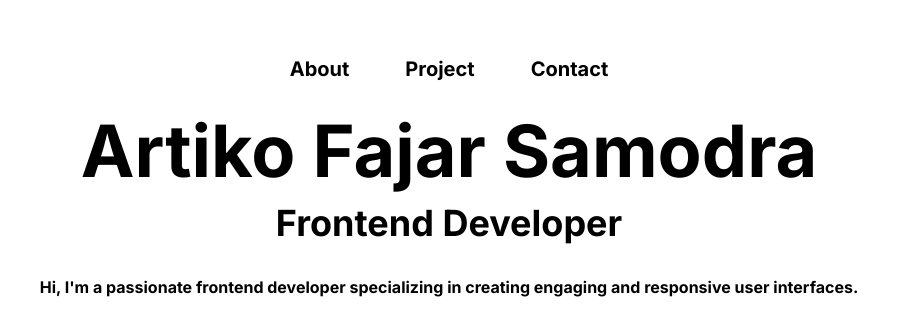
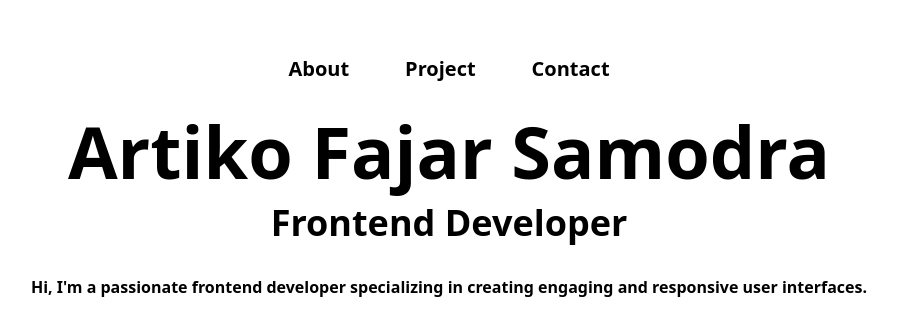
Before and after one commit to artikosamodra/porto-next, a Next.js app: page / in a window 1280 px wide. Shown: the part 223-558 px from the top of the page, without its empty margins (191-1088 px from the left). Built offline with nearby package versions, Linux system fonts and the light colour scheme.

Commit message:
re-initial commit

```diff
--- a/package.json
+++ b/package.json
@@ -9,9 +9,10 @@
     "lint": "next lint"
   },
   "dependencies": {
+    "next": "14.1.1",
+    "next-theme": "^0.1.5",
     "react": "^18",
-    "react-dom": "^18",
-    "next": "14.1.1"
+    "react-dom": "^18"
   },
   "devDependencies": {
     "autoprefixer": "^10.0.1",
--- a/src/app/component/Utilities/DarkMode.jsx
+++ /dev/null
@@ -1,7 +0,0 @@
-const DarkMode = () => {
-  return (
-    <div>
-      <button>{darkMode ? "Light Mode" : "Dark Mode"}</button>
-    </div>
-  );
-};
--- a/src/app/globals.css
+++ b/src/app/globals.css
@@ -1,18 +1,3 @@
 @tailwind base;
 @tailwind components;
 @tailwind utilities;
-
-.light-mode {
-  background-color: #fff;
-  color: #333;
-}
-
-.dark-mode {
-  background-color: #1f1f1f;
-  color: #fff;
-}
-
-button {
-  background-color: #ccc;
-  color: #333;
-}
--- a/src/app/layout.js
+++ b/src/app/layout.js
@@ -1,7 +1,4 @@
-import { Inter } from "next/font/google";
 import "./globals.css";
-
-const inter = Inter({ subsets: ["latin"] });
 
 export const metadata = {
   title: "Create Next App",
@@ -10,8 +7,8 @@ export const metadata = {
 
 export default function RootLayout({ children }) {
   return (
-    <html lang="en" className="">
-      <body className={inter.className}>{children}</body>
+    <html lang="en">
+      <body>{children}</body>
     </html>
   );
 }
```
Also changed, not shown: src/app/component/ThemeSwitcher.jsx (added), 1 other file (tests, documents, lock files or other folders).
